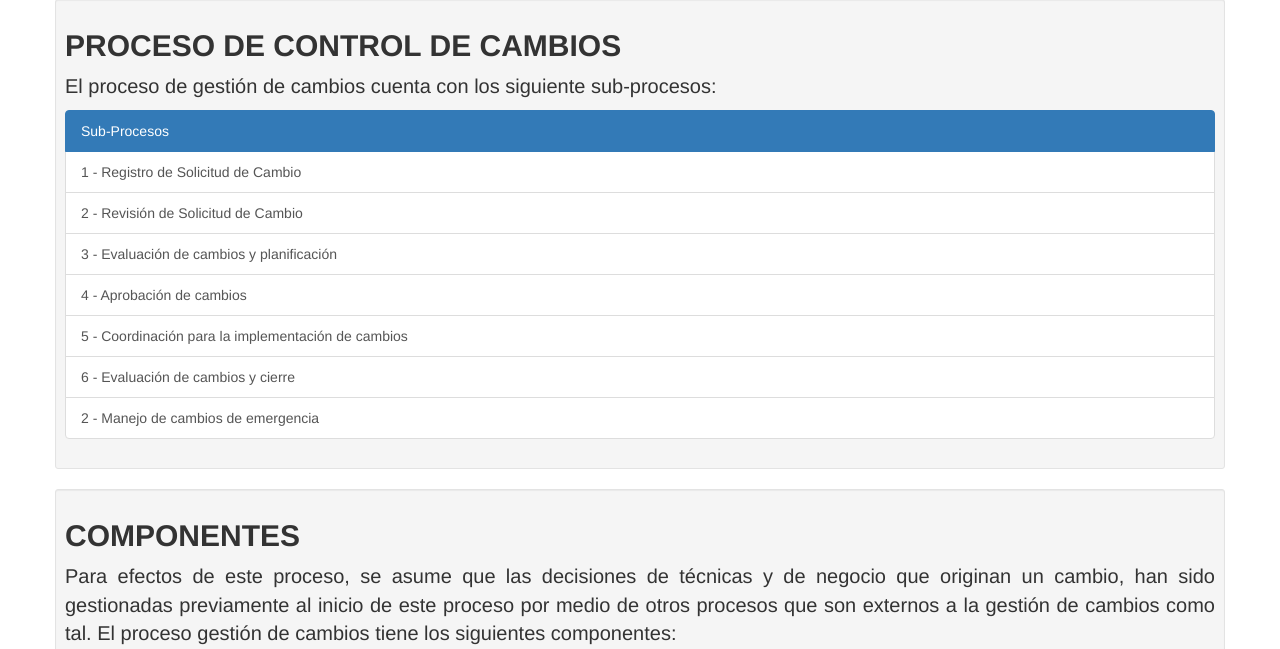
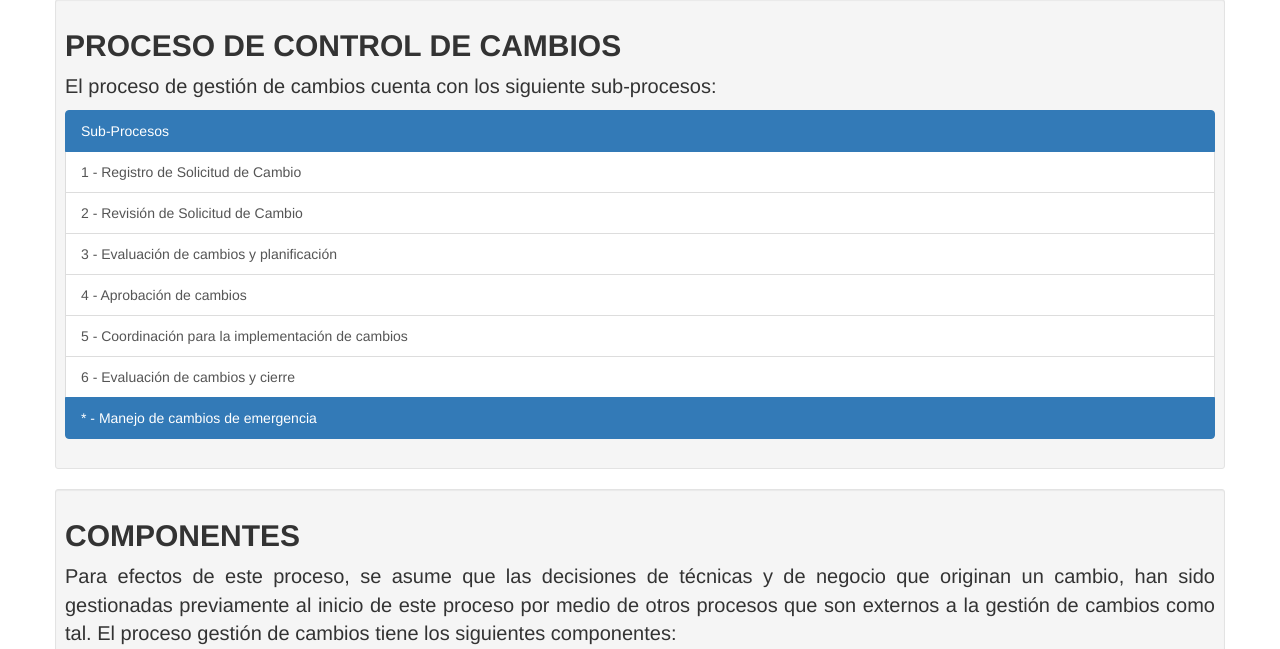
Before and after one commit to OneTesseractInMultiverse/ITIL-CaseExample, a Python web app: template templates/cm/index.html in a window 1280 px wide. Shown: the part 1045-1694 px from the top of the page. Run offline with Jinja, Linux system fonts and the light colour scheme; the template is opened without the code that fills it, so the values that code supplies are empty; some libraries are stand-ins or nearby versions.

Commit message:
Se arreglaron algunos títulos

```diff
--- a/templates/cm/index.html
+++ b/templates/cm/index.html
@@ -87,8 +87,8 @@
                 6 - Evaluación de cambios y cierre
             </a>
 
-            <a href="#" class="list-group-item">
-                2 - Manejo de cambios de emergencia
+            <a href="#" class="list-group-item active">
+                * - Manejo de cambios de emergencia
             </a>
 
         </div>
```
